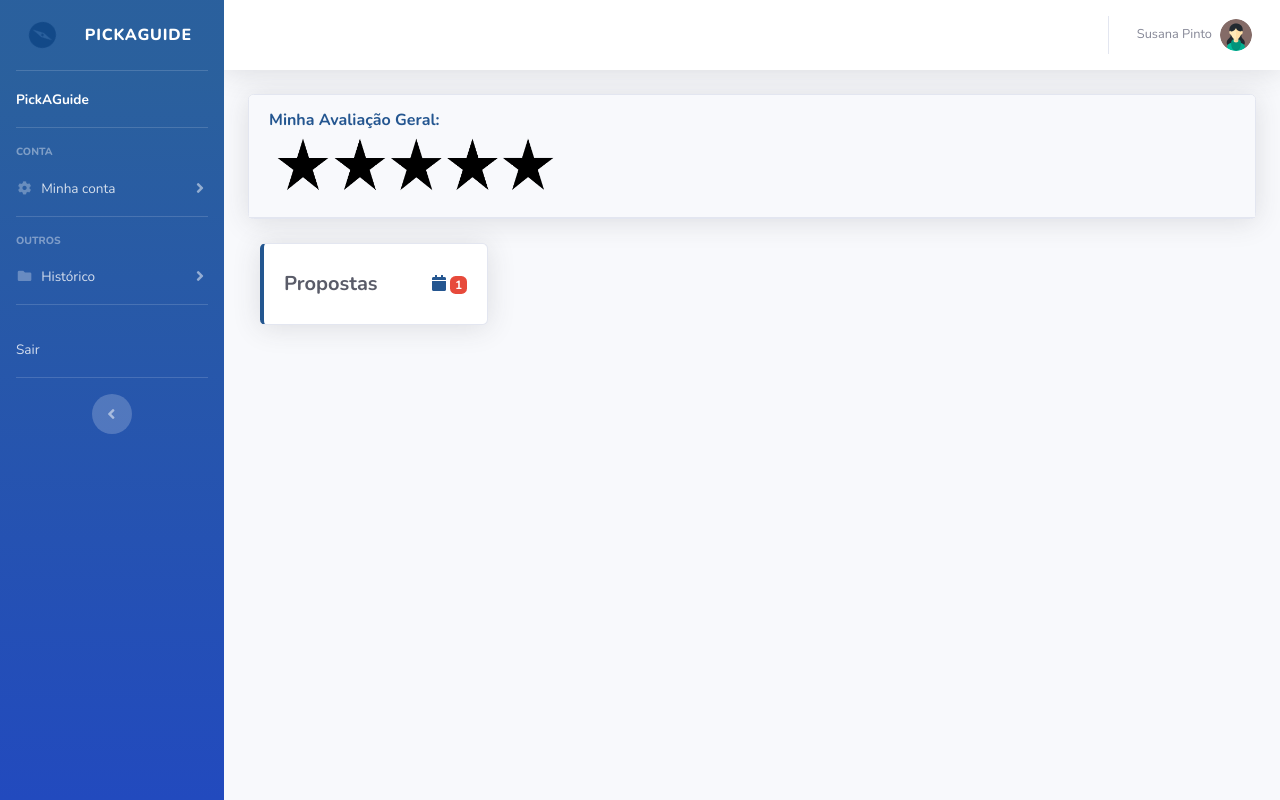
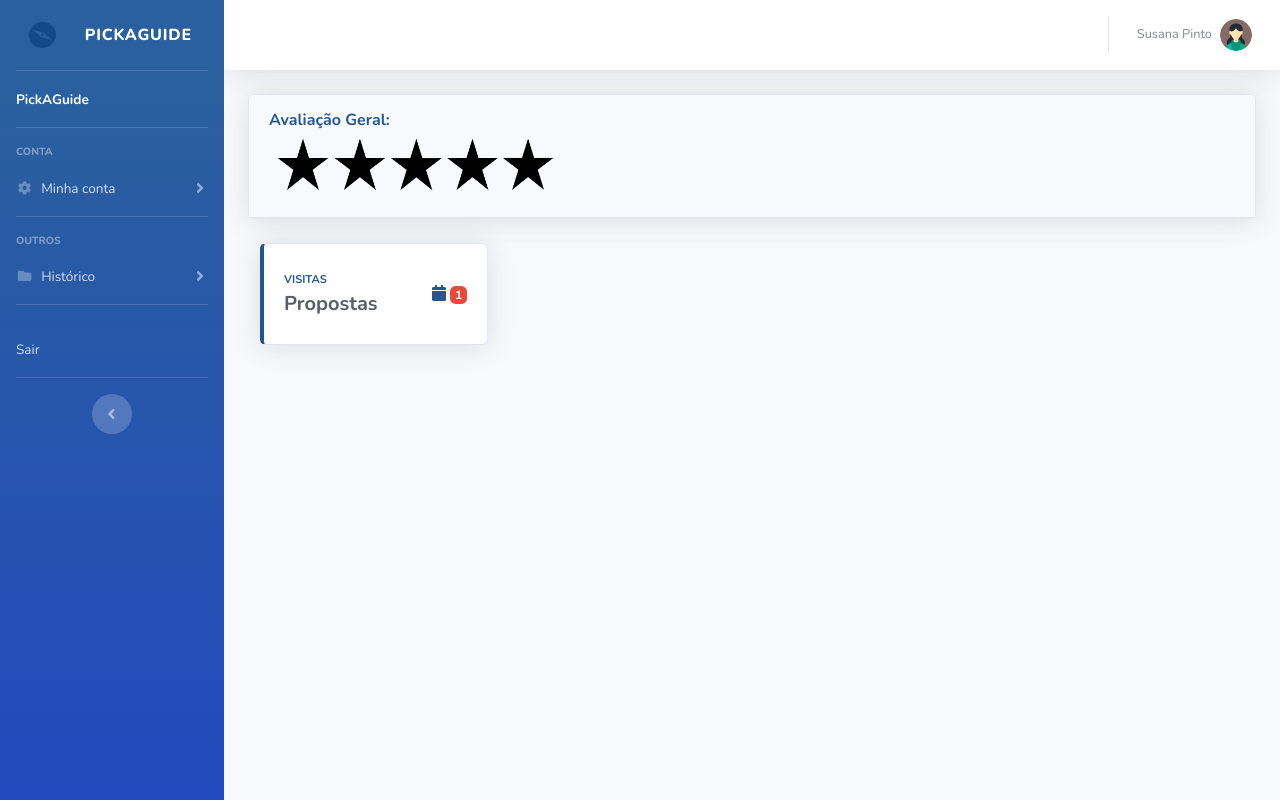
Before and after one commit to RodrigoSantosgit/rodrigoSantosUA, a plain HTML site: page pagina_inicialGuia.html in a window 1280 px wide. Drawn offline with nearby package versions, Linux system fonts and the light colour scheme.

Commit message:
update2 inicio guias

```diff
--- a/pagina_inicialGuia.html
+++ b/pagina_inicialGuia.html
@@ -126,7 +126,7 @@
   <div class="container-fluid">
     <div class="card shadow mb-4">
       <div class="card-header py-3">
-          <h6 class="m-0 font-weight-bold text-primary">Minha Avaliação Geral: </h6>
+          <h6 class="m-0 font-weight-bold text-primary">Avaliação Geral: </h6>
           <img src="img/5.png" width="30%"></img>
       </div>
     </div>
@@ -137,6 +137,7 @@
         <div class="card-body">
           <div class="row no-gutters align-items-center">
             <div class="col mr-2">
+              <div class="text-xs font-weight-bold text-primary text-uppercase mb-1">Visitas</div>
               <div class="h5 mb-0 font-weight-bold text-gray-800">Propostas</div>
             </div>
             <div class="col-auto">
```
